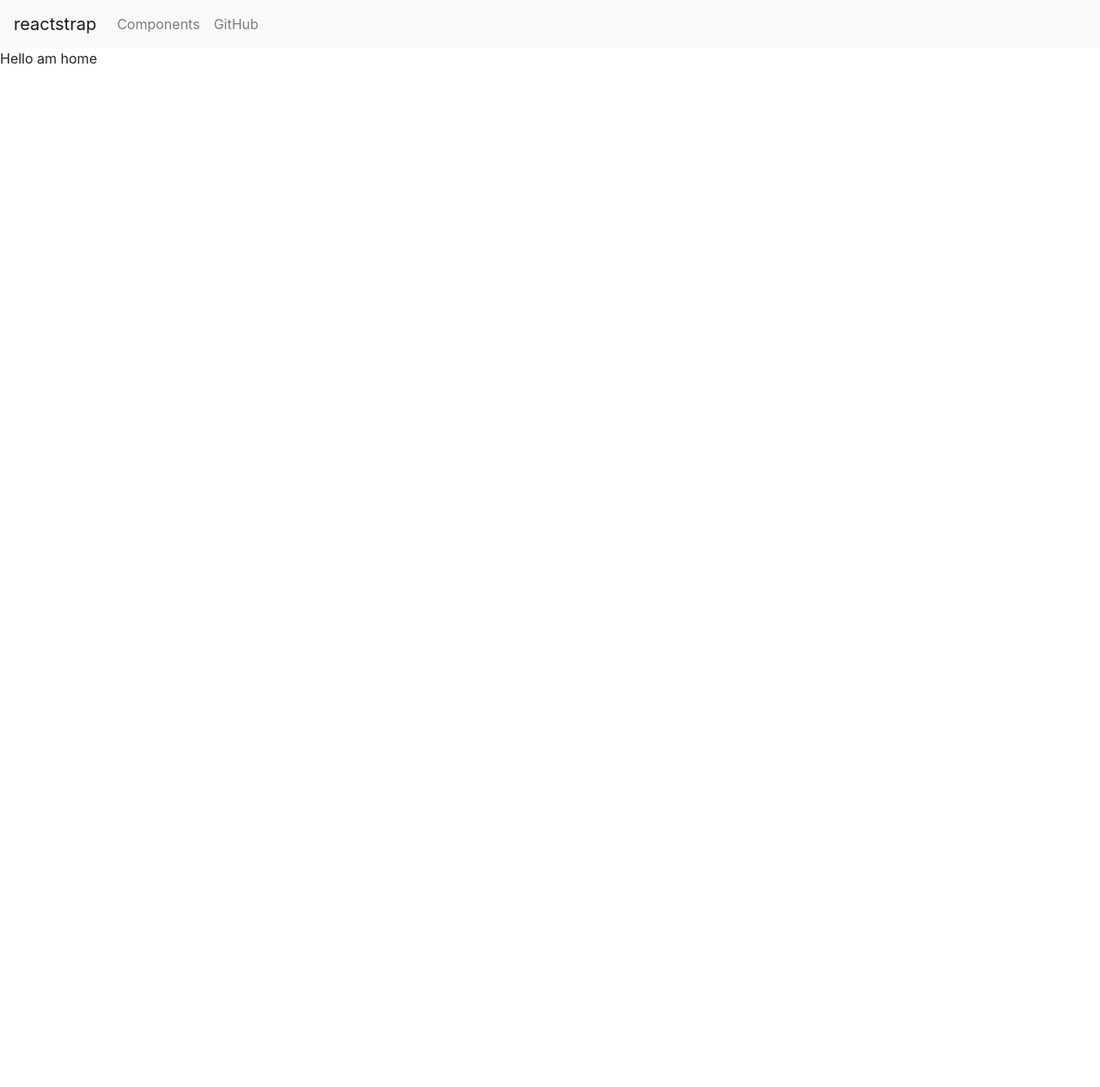
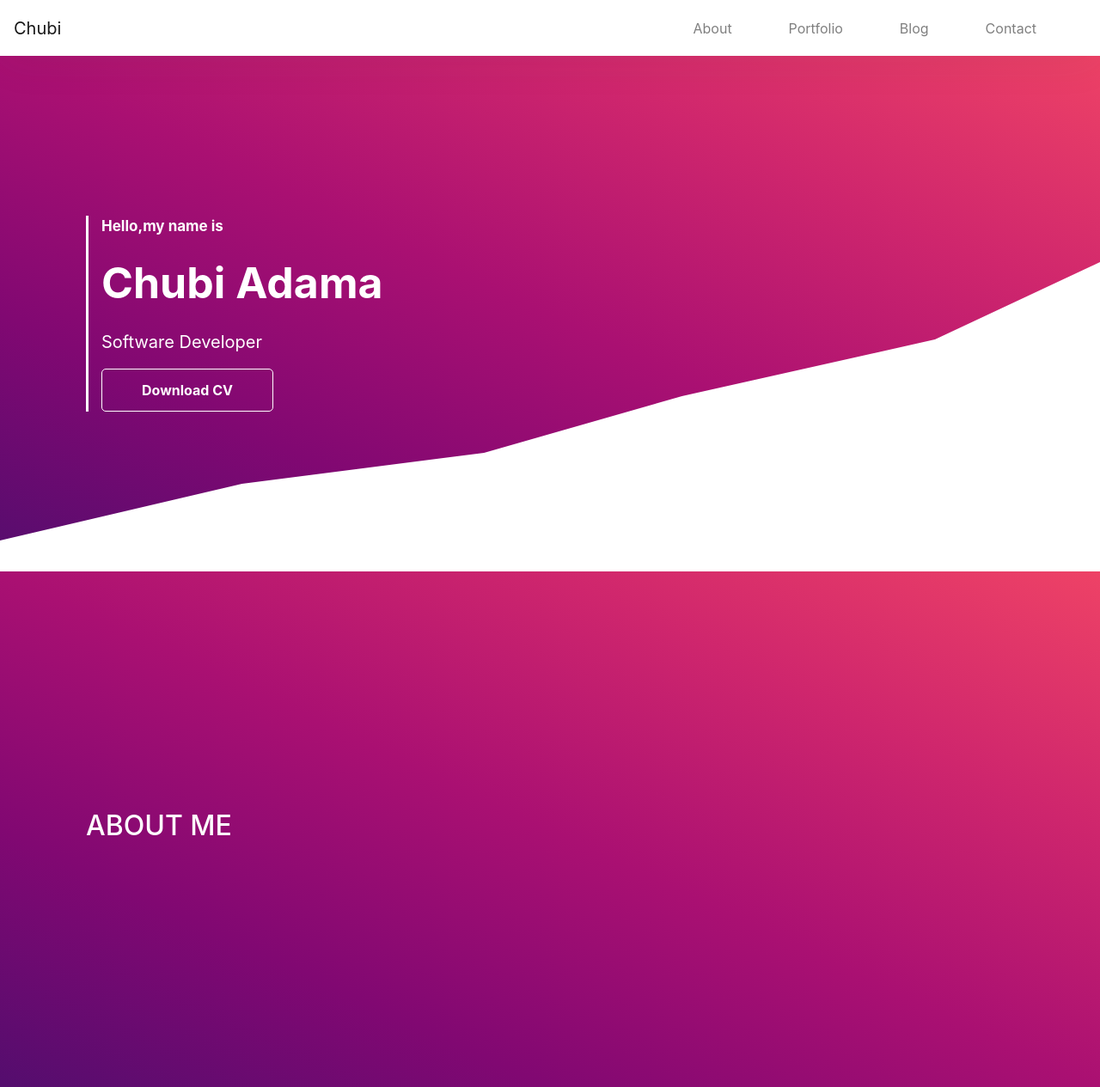
Before and after one commit to kobiyoyo/Portfolio, a React (Create React App) app: page / in a window 1280 px wide. Shown: the whole page at 86% size. Before the commit the page ends 800 px from the top, so only its background shows below. Built offline with nearby package versions, Linux system fonts and the light colour scheme.

Commit message:
finished first page of portfolio

```diff
--- a/src/components/About.js
+++ b/src/components/About.js
@@ -2,10 +2,15 @@ import React from 'react'
 
 const About = () => (
 
-	<div>
-	Am the about page
-	</div>
-
+	<section className="aboutpage" id="about">
+		<h2 className="aboutpage__title">
+			ABOUT ME
+		</h2>
+		<div className="aboutpage__container">
+			<div></div>
+			<div></div>
+		</div>
+	</section>
 
 )
 
--- a/src/components/Header.js
+++ b/src/components/Header.js
@@ -6,13 +6,7 @@ import {
   NavbarBrand,
   Nav,
   NavItem,
-  NavLink,
-  UncontrolledDropdown,
-  DropdownToggle,
-  DropdownMenu,
-  DropdownItem,
-  NavbarText
-} from 'reactstrap';
+  NavLink} from 'reactstrap';
 
 const Header = (props) => {
   const [isOpen, setIsOpen] = useState(false);
@@ -21,16 +15,22 @@ const Header = (props) => {
 
   return (
     <div>
-      <Navbar color="light" light expand="md">
-        <NavbarBrand href="/">reactstrap</NavbarBrand>
+      <Navbar color="white" light expand="md" className="main-nav">
+        <NavbarBrand href="/">Chubi</NavbarBrand>
         <NavbarToggler onClick={toggle} />
         <Collapse isOpen={isOpen} navbar>
-          <Nav className="mr-auto" navbar>
+          <Nav className="ml-auto" navbar>
             <NavItem>
-              <NavLink href="/components/">Components</NavLink>
+              <NavLink className="navi-links" href="#about">About</NavLink>
             </NavItem>
             <NavItem>
-              <NavLink href="https://github.com/reactstrap/reactstrap">GitHub</NavLink>
+              <NavLink className="navi-links" href="/project">Portfolio</NavLink>
+            </NavItem>
+            <NavItem>
+              <NavLink className="navi-links" href="/blog">Blog</NavLink>
+            </NavItem>
+            <NavItem>
+              <NavLink className="navi-links" href="/contact">Contact</NavLink>
             </NavItem>
           </Nav>
         </Collapse>
--- a/src/components/Home.js
+++ b/src/components/Home.js
@@ -1,9 +1,14 @@
 import React from 'react';
 
 const Home = () => (
-		<div>
-		Hello am home
+	<section className="homepage">
+		<div className="homepage__container">
+			<p className='homepage__one'>Hello,my name is</p>
+			<p className='homepage__two'>Chubi Adama</p>
+			<p className='homepage__three'>Software Developer</p>
+			<div className='homepage__four'><button className='homepage__button'>Download CV</button></div>
 		</div>
+	</section>
 
 	)
 
--- a/src/routers/AppRouter.js
+++ b/src/routers/AppRouter.js
@@ -3,20 +3,14 @@ import Header from '../components/Header';
 import Home from '../components/Home'
 import NotFound from '../components/NotFound'
 import About from '../components/About'
-import { BrowserRouter,Route,Switch } from 'react-router-dom'
+
 
 const AppRouter = () => (
-	<BrowserRouter>
 	  <main>
-	  <Header/>
-	  	<Switch>
-	  		<Route path='/' component={Home} exact={true} />
-	  		<Route path='/about' component={About}  />
-	  		<Route component={NotFound} />
-	  	</Switch>
+	  	<Header/>
+	  	<Home/>
+	  	<About/>
 	  </main>
-	</BrowserRouter>
-
 	)
 
 	export default AppRouter;
--- a/src/styles/styles.scss
+++ b/src/styles/styles.scss
@@ -0,0 +1,74 @@
+$s-size:1.2rem;
+$m-size:1.6rem;
+$l-size:3.2rem;
+$xl-size:4.8rem;
+$desktop-breakpoint:45rem;
+
+
+
+
+
+// Main nav
+
+
+.main-nav{
+	height:65px;
+	border:none;
+	box-shadow:rgba(38,50,56,0.07) 0px 7px 50px 0px;
+	z-index:100;
+}
+
+
+.navi-links{
+	margin-right:50px;
+}
+
+//Home
+.homepage{
+
+	clip-path: polygon(85% 55%, 100% 40%, 100% 0, 0 0, 0 100%, 0 94%, 22% 83%, 44% 77%, 62% 66%);
+	background-image: linear-gradient(to right top, #540d6e, #810872, #aa1072, #cf266d, #ee4266);
+	height:600px;
+	display:flex;
+	padding-left:100px;
+	align-items:center;
+	color:white;
+
+}
+.homepage__container{
+		padding-left:15px;
+		border-left:3px solid white;
+	}
+
+.homepage__one{
+	font-weight:bold;
+	font-size:17px;
+}
+.homepage__two{
+	font-weight:bold;
+	font-size:50px;
+}
+.homepage__three{
+	font-weight:400;
+	font-size:20px;
+}
+.homepage__button{
+	border:1px solid white;
+	border-radius:5px;
+	height:50px;
+	width:200px;
+	background:transparent;
+	color:white;
+	font-weight:bold;
+
+}
+//about
+.aboutpage{
+	background-image: linear-gradient(to right top, #540d6e, #810872, #aa1072, #cf266d, #ee4266);
+	height:600px;
+	display:flex;
+	padding-left:100px;
+	align-items:center;
+	color:white;
+
+}
```
Also changed, not shown: public/logo192.png (deleted), public/logo512.png (deleted).
